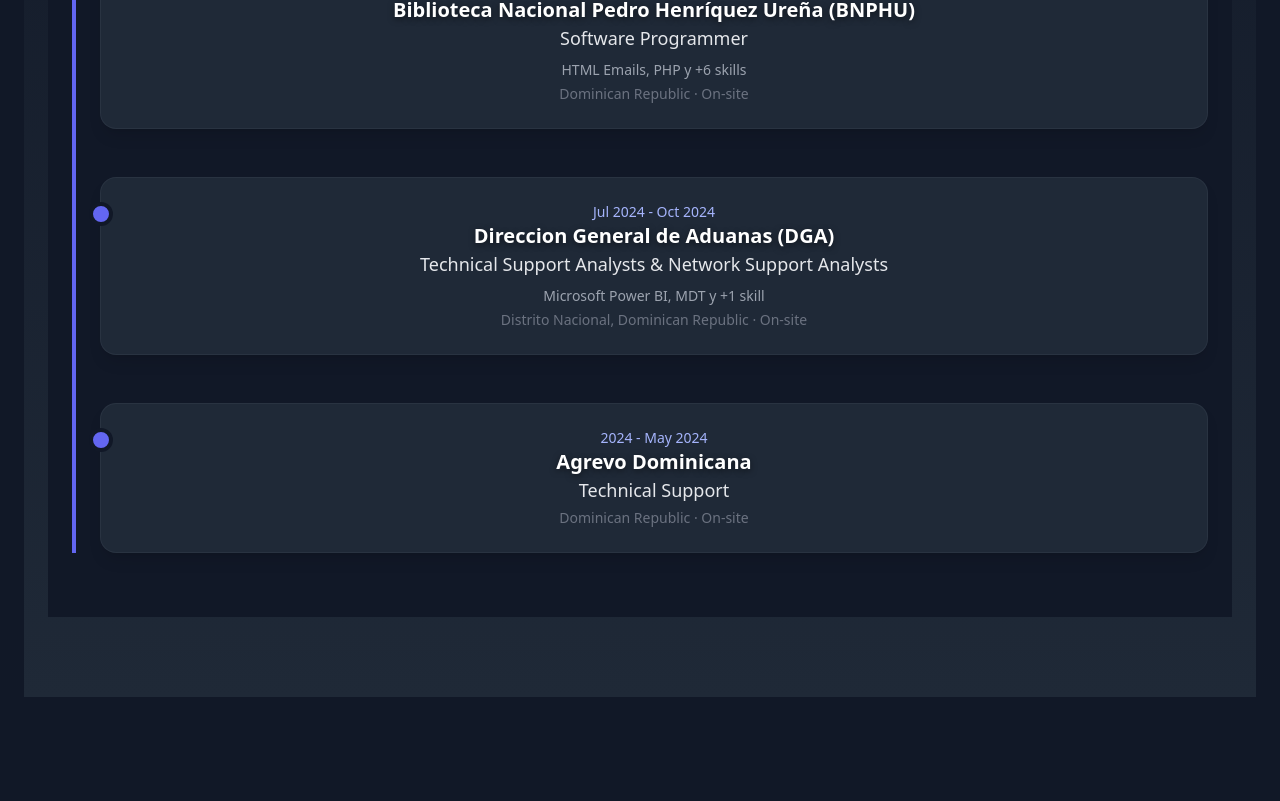
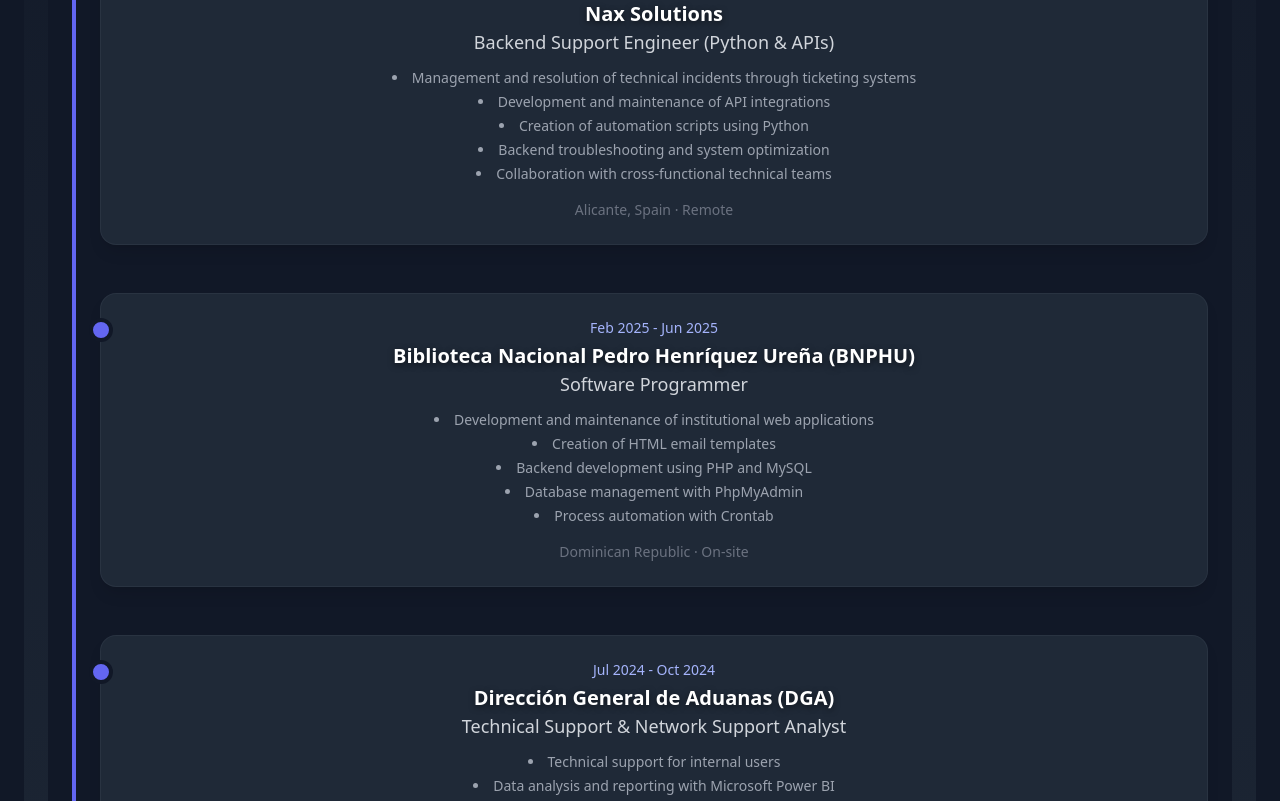
Before and after one commit to IsmaelGarcia2/Portafolio, a React (Vite) app: page / in a window 1280 px wide. Shown: the part 1279-2080 px from the top of the page. Built offline with nearby package versions, Linux system fonts and the light colour scheme.

Commit message:
feat: add backend support role and enhance experience section
Added Nax Solutions experience.
Improved formatting with structured bullet points.
Aligned role descriptions with backend and API responsibilities.

```diff
--- a/src/components/ExperienceContent.jsx
+++ b/src/components/ExperienceContent.jsx
@@ -3,31 +3,59 @@
 export default function ExperienceContent() {
     const experiences = [
         {
+            company: "Nax Solutions",
+            role: "Backend Support Engineer (Python & APIs)",
+            period: "Feb 2026 - Present",
+            location: "Alicante, Spain · Remote",
+            description: [
+                "Management and resolution of technical incidents through ticketing systems",
+                "Development and maintenance of API integrations",
+                "Creation of automation scripts using Python",
+                "Backend troubleshooting and system optimization",
+                "Collaboration with cross-functional technical teams"
+            ],
+        },
+        {
             company: "Biblioteca Nacional Pedro Henríquez Ureña (BNPHU)",
             role: "Software Programmer",
             period: "Feb 2025 - Jun 2025",
             location: "Dominican Republic · On-site",
-            description: "HTML Emails, PHP y +6 skills",
+            description: [
+                "Development and maintenance of institutional web applications",
+                "Creation of HTML email templates",
+                "Backend development using PHP and MySQL",
+                "Database management with PhpMyAdmin",
+                "Process automation with Crontab"
+            ],
         },
         {
-            company: "Direccion General de Aduanas (DGA)",
-            role: "Technical Support Analysts & Network Support Analysts",
+            company: "Dirección General de Aduanas (DGA)",
+            role: "Technical Support & Network Support Analyst",
             period: "Jul 2024 - Oct 2024",
             location: "Distrito Nacional, Dominican Republic · On-site",
-            description: "Microsoft Power BI, MDT y +1 skill",
+            description: [
+                "Technical support for internal users",
+                "Data analysis and reporting with Microsoft Power BI",
+                "System deployment using MDT",
+                "Software management and distribution with SCCM"
+            ],
         },
         {
             company: "Agrevo Dominicana",
             role: "Technical Support",
-            period: "2024 - May 2024",
+            period: "Jan 2024 - May 2024",
             location: "Dominican Republic · On-site",
-            description: "",
+            description: [
+                "User support and troubleshooting",
+                "Hardware and software diagnostics",
+                "Maintenance of IT equipment"
+            ],
         },
     ];
 
     return (
         <section className="py-16 bg-gray-900">
-            <h2 className="text-center text-3xl font-bold text-cyan-400 mb-10 flex items-center justify-center gap-2">
+            <h2 className="text-center text-3xl font-bold text-cyan-400 mb-10">
                 Experiencia Laboral
             </h2>
 
@@ -35,19 +63,25 @@
                 {experiences.map((exp, idx) => (
                     <div
                         key={idx}
-                        className="relative bg-gray-800 p-6 rounded-2xl shadow-lg border border-gray-700/40"
+                        className="relative bg-gray-800 p-6 rounded-2xl shadow-lg border border-gray-700/40 hover:scale-[1.02] transition-transform duration-300"
                     >
-                        {/* Punto en la línea */}
+                        {/* Timeline Dot */}
                         <span className="absolute -left-3 top-6 w-6 h-6 rounded-full bg-indigo-500 border-4 border-gray-900"></span>
 
-                        {/* Contenido */}
+                        {/* Content */}
                         <p className="text-sm text-indigo-300 font-medium">{exp.period}</p>
-                        <h3 className="text-xl font-semibold text-white">{exp.company}</h3>
-                        <h4 className="text-lg text-gray-200">{exp.role}</h4>
-                        {exp.description && (
-                            <p className="text-gray-400 text-sm mt-2">{exp.description}</p>
-                        )}
-                        <p className="text-sm text-gray-500 mt-1">{exp.location}</p>
+                        <h3 className="text-xl font-semibold text-white mt-1">
+                            {exp.company}
+                        </h3>
+                        <h4 className="text-lg text-gray-300 mb-3">{exp.role}</h4>
+
+                        <ul className="text-gray-400 text-sm list-disc list-inside space-y-1">
+                            {exp.description.map((item, i) => (
+                                <li key={i}>{item}</li>
+                            ))}
+                        </ul>
+
+                        <p className="text-sm text-gray-500 mt-4">{exp.location}</p>
                     </div>
                 ))}
             </div>
```
